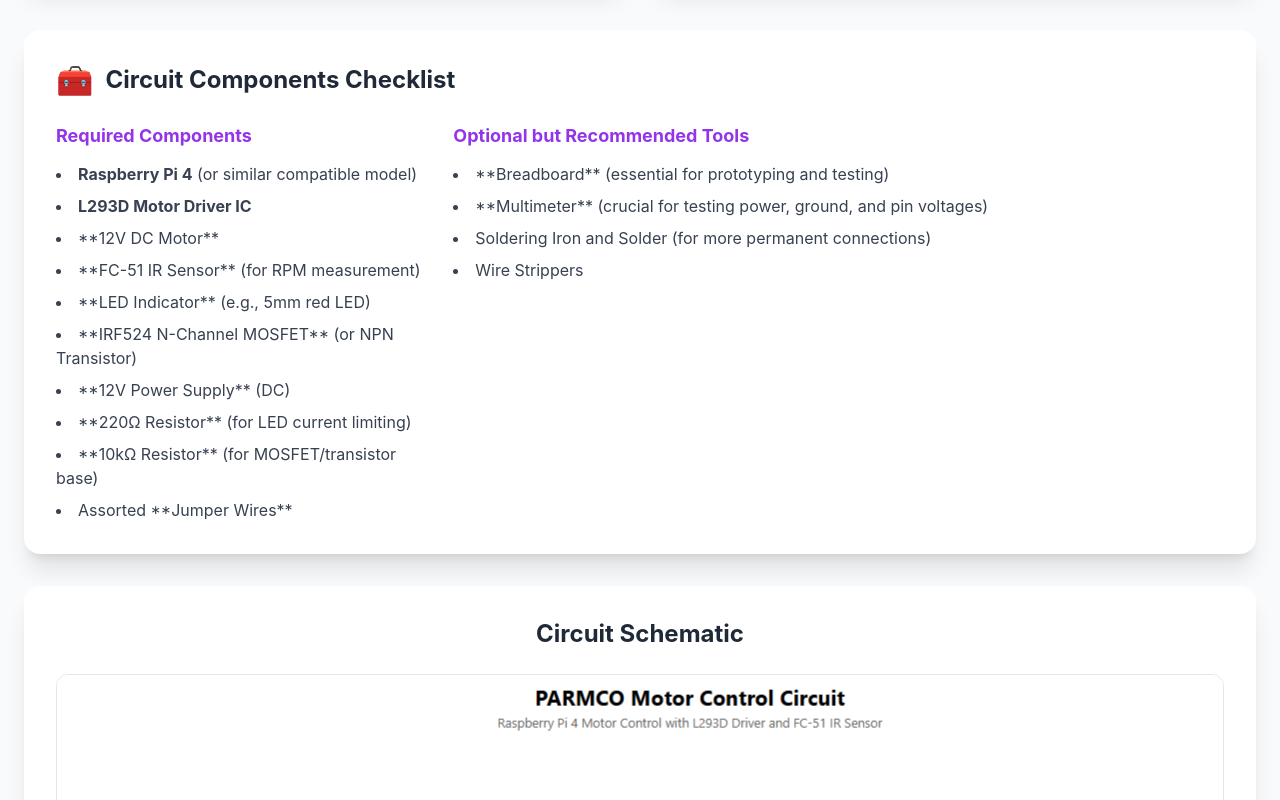
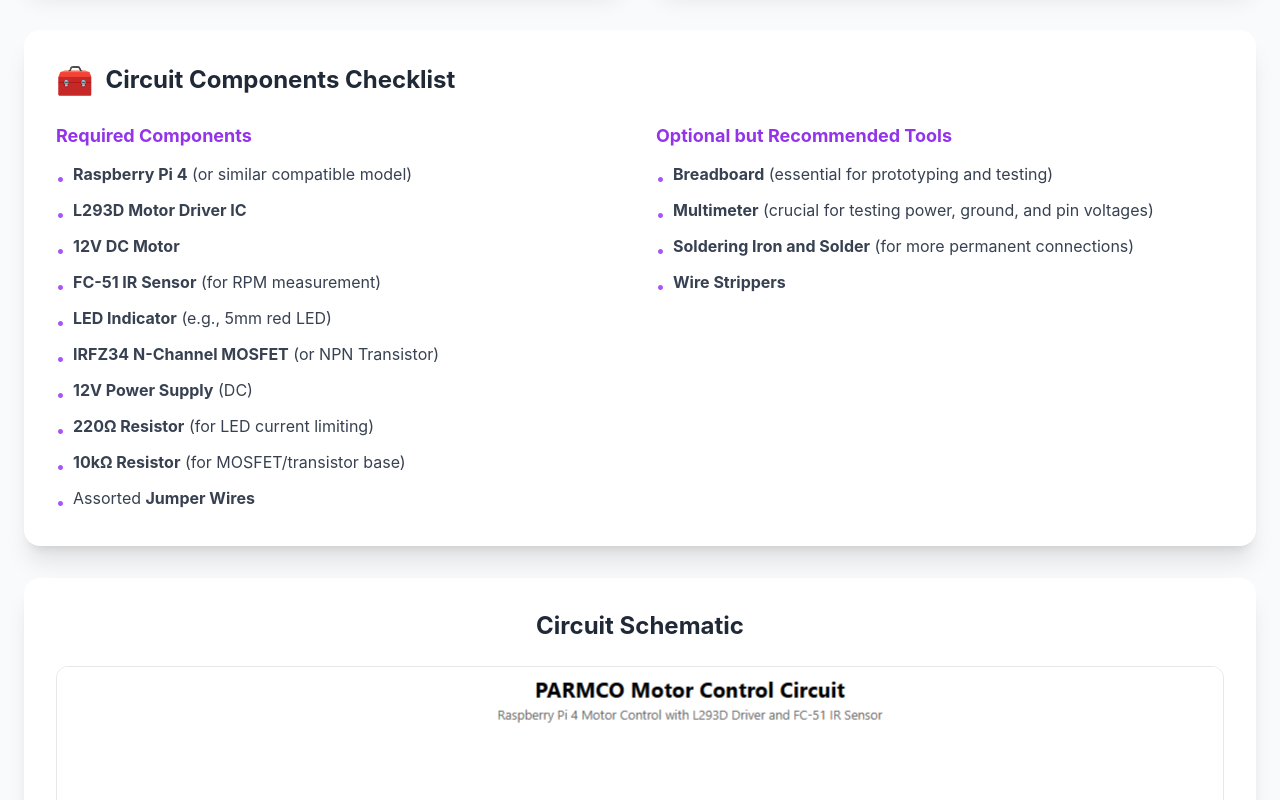
Before and after one commit to blakewithee/PARMCO, a plain HTML site: page index.html in a window 1280 px wide. Shown: the part 4820-5620 px from the top of the page. Drawn offline with nearby package versions, Linux system fonts and the light colour scheme; a web font is replaced by a local one.

Commit message:
Update index.html with restructuring and song link

```diff
--- a/index.html
+++ b/index.html
@@ -441,34 +441,77 @@
                     <span class="text-3xl">🧰</span>
                     Circuit Components Checklist
                 </h3>
-                <div class="grid md:grid-cols-3 gap-6 text-gray-700">
+                <div class="grid md:grid-cols-2 gap-8 text-gray-700">
                     <div>
                         <h4 class="font-bold text-lg text-purple-600 mb-3">Required Components</h4>
-                        <ul class="space-y-2 list-disc list-inside">
-                            <li><strong>Raspberry Pi 4</strong> (or similar compatible model)</li>
-                            <li><strong>L293D Motor Driver IC</strong></li>
-                            <li>**12V DC Motor**</li>
-                            <li>**FC-51 IR Sensor** (for RPM measurement)</li>
-                            <li>**LED Indicator** (e.g., 5mm red LED)</li>
-                            <li>**IRF524 N-Channel MOSFET** (or NPN Transistor)</li>
-                            <li>**12V Power Supply** (DC)</li>
-                            <li>**220Ω Resistor** (for LED current limiting)</li>
-                            <li>**10kΩ Resistor** (for MOSFET/transistor base)</li>
-                            <li>Assorted **Jumper Wires**</li>
+                        <ul class="space-y-2">
+                            <li class="flex items-start gap-2">
+                                <span class="text-purple-500 mt-1">•</span>
+                                <span><strong>Raspberry Pi 4</strong> (or similar compatible model)</span>
+                            </li>
+                            <li class="flex items-start gap-2">
+                                <span class="text-purple-500 mt-1">•</span>
+                                <span><strong>L293D Motor Driver IC</strong></span>
+                            </li>
+                            <li class="flex items-start gap-2">
+                                <span class="text-purple-500 mt-1">•</span>
+                                <span><strong>12V DC Motor</strong></span>
+                            </li>
+                            <li class="flex items-start gap-2">
+                                <span class="text-purple-500 mt-1">•</span>
+                                <span><strong>FC-51 IR Sensor</strong> (for RPM measurement)</span>
+                            </li>
+                            <li class="flex items-start gap-2">
+                                <span class="text-purple-500 mt-1">•</span>
+                                <span><strong>LED Indicator</strong> (e.g., 5mm red LED)</span>
+                            </li>
+                            <li class="flex items-start gap-2">
+                                <span class="text-purple-500 mt-1">•</span>
+                                <span><strong>IRFZ34 N-Channel MOSFET</strong> (or NPN Transistor)</span>
+                            </li>
+                            <li class="flex items-start gap-2">
+                                <span class="text-purple-500 mt-1">•</span>
+                                <span><strong>12V Power Supply</strong> (DC)</span>
+                            </li>
+                            <li class="flex items-start gap-2">
+                                <span class="text-purple-500 mt-1">•</span>
+                                <span><strong>220Ω Resistor</strong> (for LED current limiting)</span>
+                            </li>
+                            <li class="flex items-start gap-2">
+                                <span class="text-purple-500 mt-1">•</span>
+                                <span><strong>10kΩ Resistor</strong> (for MOSFET/transistor base)</span>
+                            </li>
+                            <li class="flex items-start gap-2">
+                                <span class="text-purple-500 mt-1">•</span>
+                                <span>Assorted <strong>Jumper Wires</strong></span>
+                            </li>
                         </ul>
                     </div>
 
-                    <div class="md:col-span-2">
+                    <div>
                         <h4 class="font-bold text-lg text-purple-600 mb-3">Optional but Recommended Tools</h4>
-                        <ul class="space-y-2 list-disc list-inside">
-                            <li>**Breadboard** (essential for prototyping and testing)</li>
-                            <li>**Multimeter** (crucial for testing power, ground, and pin voltages)</li>
-                            <li>Soldering Iron and Solder (for more permanent connections)</li>
-                            <li>Wire Strippers</li>
+                        <ul class="space-y-2">
+                            <li class="flex items-start gap-2">
+                                <span class="text-purple-500 mt-1">•</span>
+                                <span><strong>Breadboard</strong> (essential for prototyping and testing)</span>
+                            </li>
+                            <li class="flex items-start gap-2">
+                                <span class="text-purple-500 mt-1">•</span>
+                                <span><strong>Multimeter</strong> (crucial for testing power, ground, and pin voltages)</span>
+                            </li>
+                            <li class="flex items-start gap-2">
+                                <span class="text-purple-500 mt-1">•</span>
+                                <span><strong>Soldering Iron and Solder</strong> (for more permanent connections)</span>
+                            </li>
+                            <li class="flex items-start gap-2">
+                                <span class="text-purple-500 mt-1">•</span>
+                                <span><strong>Wire Strippers</strong></span>
+                            </li>
                         </ul>
                     </div>
                 </div>
             </div>
+
             <div class="card-hover bg-white rounded-2xl shadow-xl p-8 mb-8">
                 <h3 class="text-2xl font-bold text-gray-800 mb-6 text-center">Circuit Schematic</h3>
                 <img src="images/Motor_Schematic.png"
@@ -919,6 +962,29 @@
                 </div>
             </div>
         </section>
+
+        <section id="music" class="py-12 bg-white border-t border-gray-200">
+            <div class="container mx-auto max-w-xl px-6 text-center">
+                <h3 class="text-2xl font-bold text-gray-800 mb-6 flex items-center justify-center gap-3">
+                    <span class="text-3xl text-purple-600">🎧</span>
+                    Project Theme Song
+                </h3>
+                <p class="text-gray-600 mb-4">
+                    Listen to the official PARMCO development soundtrack.
+                </p>
+                <div class="shadow-xl rounded-lg overflow-hidden border border-gray-300">
+                    <audio controls loop preload="auto" class="w-full bg-gray-100 p-2">
+                        <source src="parmcoSong.mp3" type="audio/mpeg">
+                        Your browser does not support the audio element.
+                    </audio>
+                </div>
+            </div>
+        </section>
+
+    </main>
+
+    <footer class="bg-gray-900 text-white py-12">
+        ...
     </main>
 
     <footer class="bg-gray-900 text-white py-12">
```
